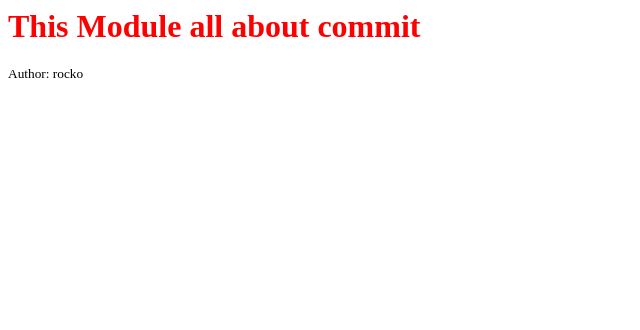
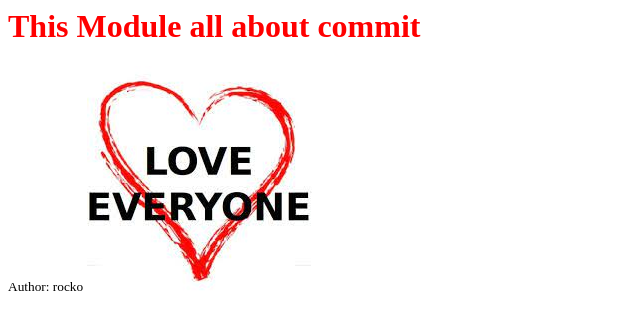
Before and after one commit to codex-zubair/my-repo-test, a plain HTML site: page index.html in a window 1280 px wide. Shown: the whole page, without its empty margins (0-640 px from the left). Drawn offline with Linux system fonts and the light colour scheme.

Commit message:
added a sample photo

```diff
--- a/index.html
+++ b/index.html
@@ -9,5 +9,6 @@
 <body>
     <h1 class = color-red>This Module all about commit</h1>
     <small>Author: rocko</small>
+    <img src="Love Everyone.jfif" alt="Love Everyone image">
 </body>
 </html>
```
Also changed, not shown: Love Everyone.jfif (added).
